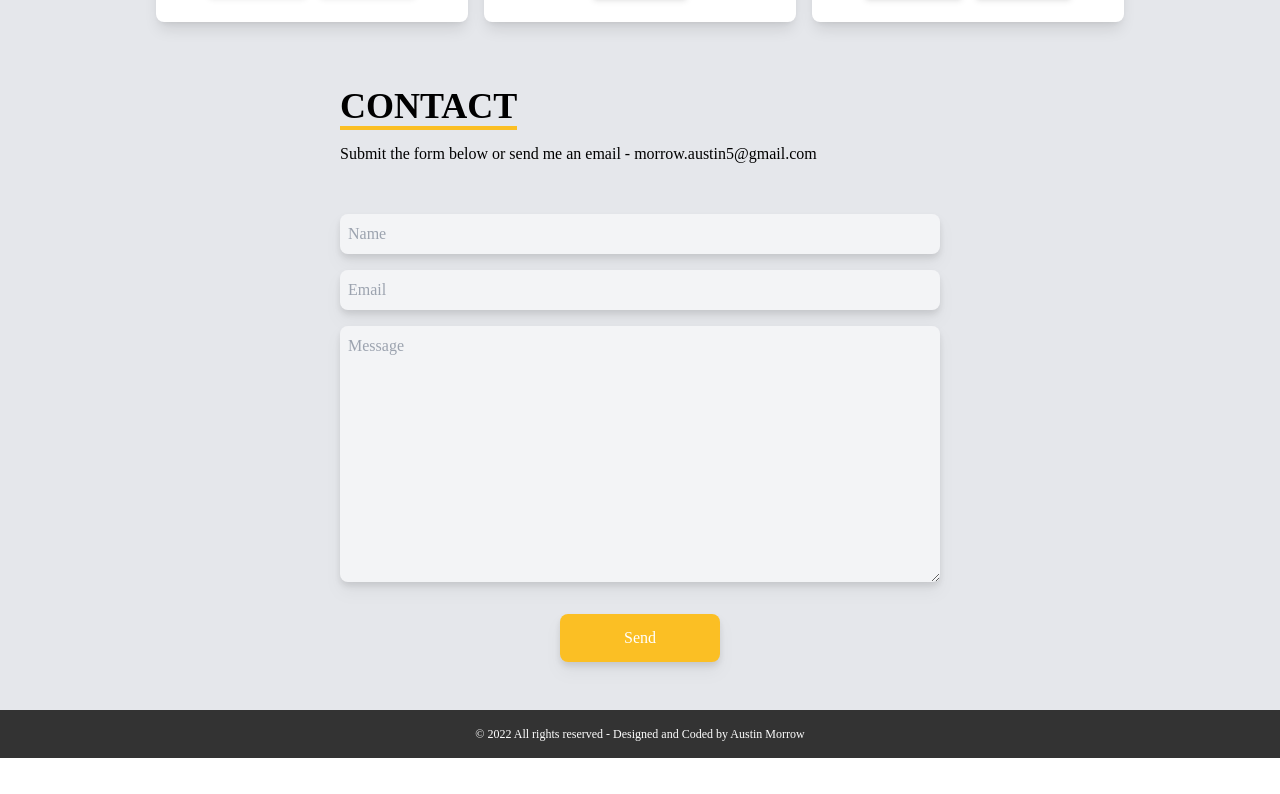
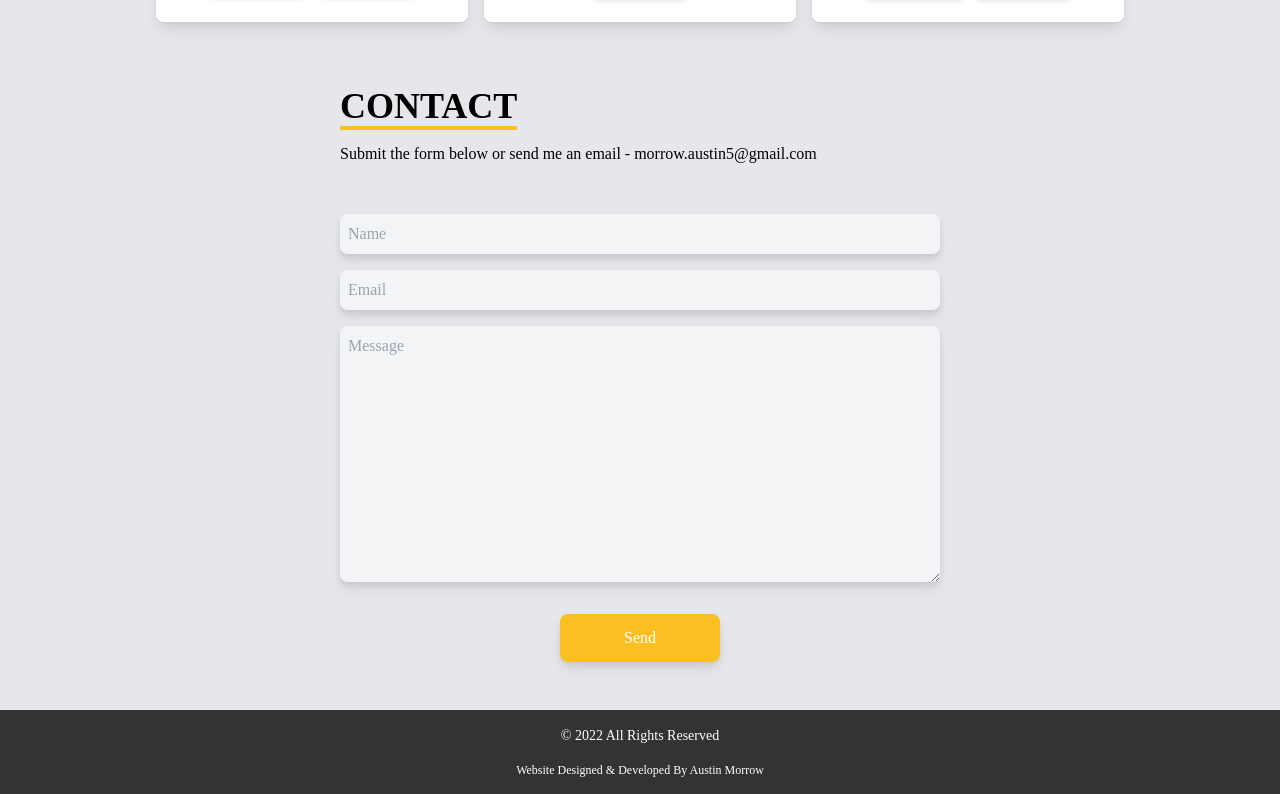
Before and after one commit to agmorrow/professional-portfolio, a React (Create React App) app: page / in a window 1280 px wide. Shown: the part 2598-3392 px from the top of the page. Before the commit the page ends 3356 px from the top, so only its background shows below. Built offline with nearby package versions, Linux system fonts and the light colour scheme.

Commit message:
updated footer

```diff
--- a/src/components/Footer.jsx
+++ b/src/components/Footer.jsx
@@ -37,8 +37,11 @@ const Footer = () => {
         </ul>
       </div>
       {/* Copyright */}
-      <div className='bg-[#333333] text-white text-xs flex justify-center items-center pb-4'>
-        <h3 className='inline-block mt-1 lg:mt-4'>© 2022 All rights reserved - Designed and Coded by Austin Morrow</h3>
+      <div className='bg-[#333333] text-white flex justify-center items-center pb-4'>
+        <ul>
+        <h3 className='mt-1 flex justify-center lg:mt-4 text-sm'>© 2022 All Rights Reserved</h3>
+        <h4 className='mt-1 flex justify-center lg:mt-4 text-xs'>Website Designed & Developed By Austin Morrow</h4>
+        </ul>
       </div>
     </>
   )
```
